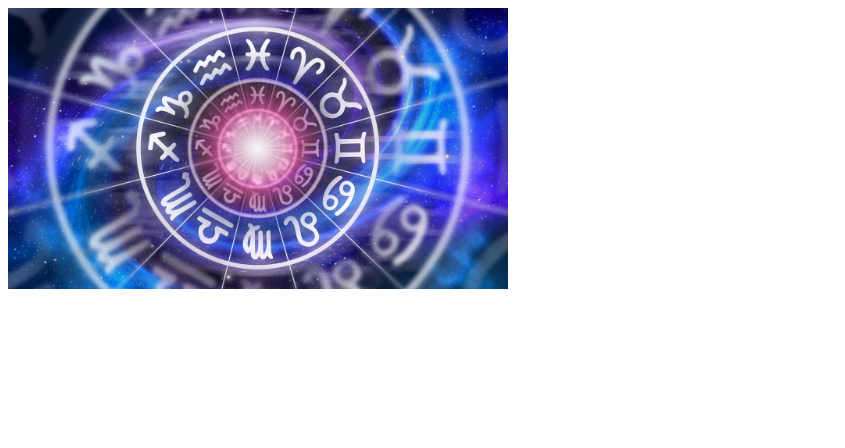
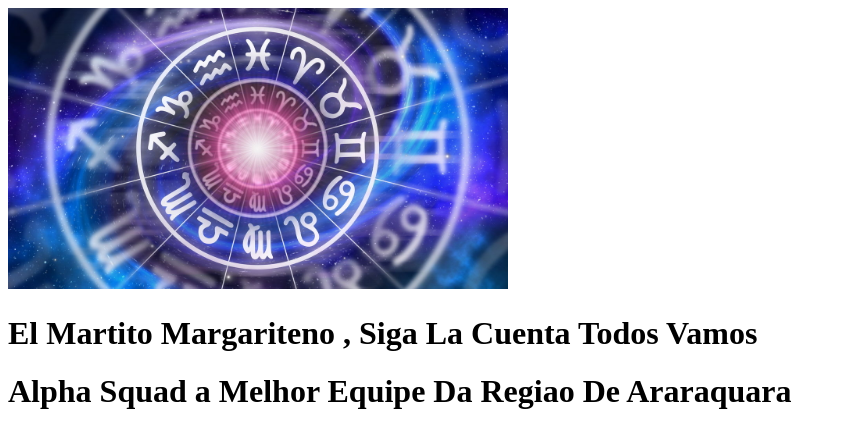
Before and after one commit to Gabrielloro/https-smigol.com.br, a plain HTML site: page teste3.html in a window 1280 px wide. Shown: the whole page, without its empty margins (0-845 px from the left). Drawn offline with Linux system fonts and the light colour scheme.

Commit message:
Update teste3.html
ok

```diff
--- a/teste3.html
+++ b/teste3.html
@@ -8,5 +8,8 @@
 </head>
 <body>
  <img src="img10.jpg" width="500x590" alt="ASTROLOGIA">
+   <p><h1>El Martito Margariteno , Siga La Cuenta Todos Vamos</h1></p>
+   <p><h1>Alpha Squad a Melhor Equipe Da Regiao De Araraquara</h1></p>
 </body>
+
 </html>
```
